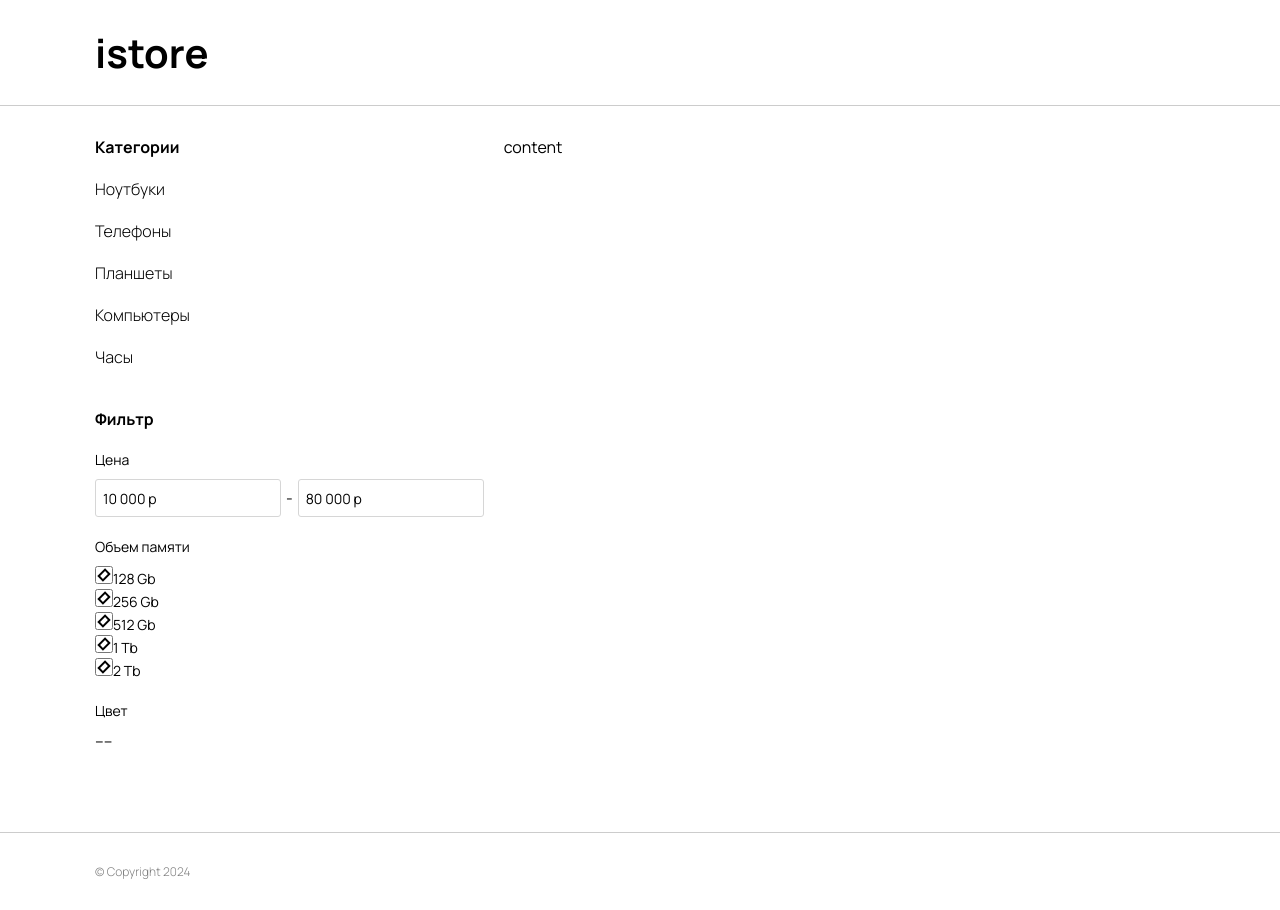
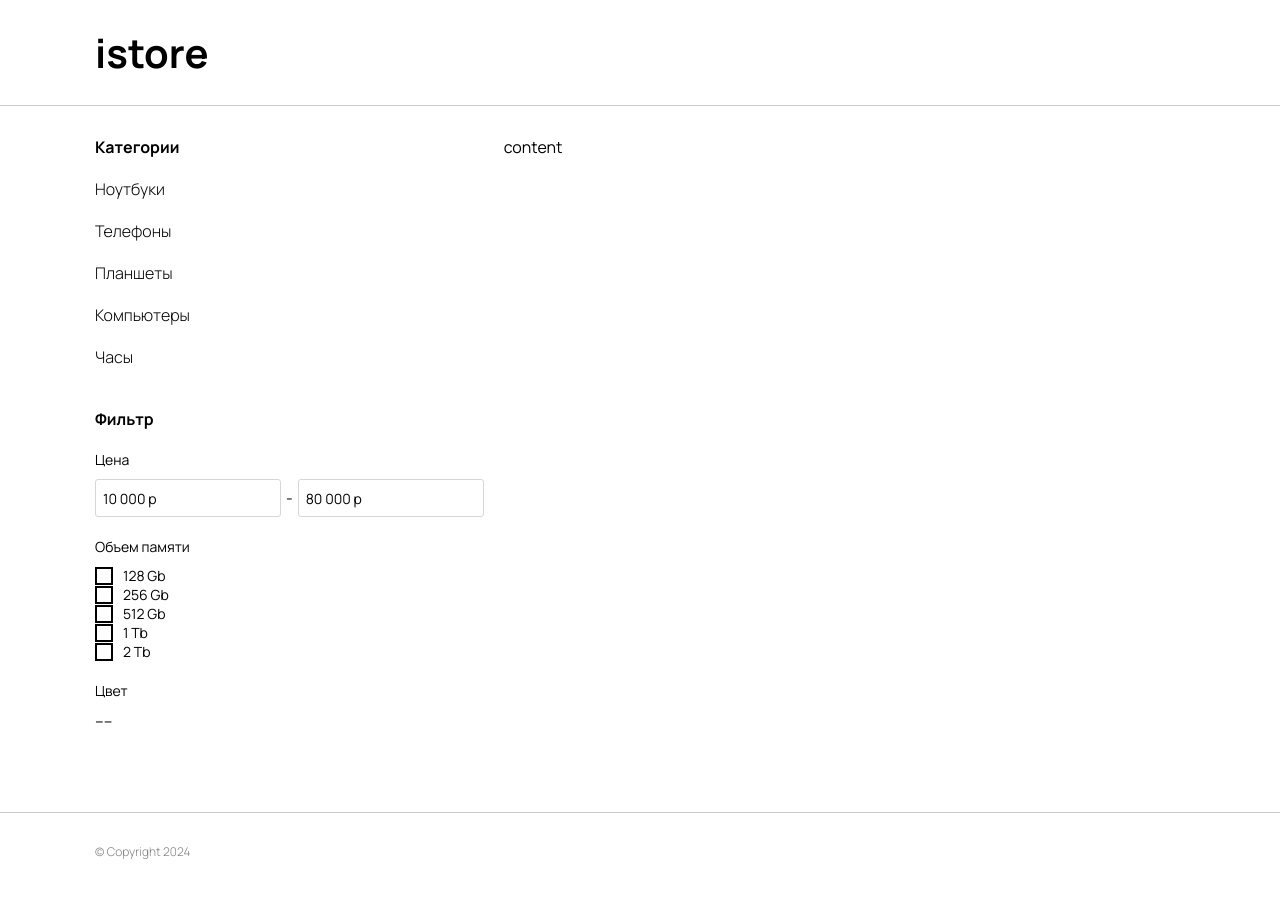
Before and after one commit to Nattyme/istore, a React (Create React App) app: page / in a window 1280 px wide. Built offline with nearby package versions, Linux system fonts and the light colour scheme.

Commit message:
custom checkbox style correction

```diff
--- a/src/components/Checkbox/Checkbox.js
+++ b/src/components/Checkbox/Checkbox.js
@@ -2,11 +2,11 @@ import './style.css';
 
 const Checkbox = (props) => {
     return (
-        <div className="checkbox">
-            <input type="checkbox" className="checkbox__fake"/>
-            <input type="checkbox" className="checkbox__real"/>
+        <label className="checkbox">
+            <input type="checkbox" className="checkbox__real" name="checkbox-filter"/>
+            <span className="checkbox__custom"></span>
             <span className="checkbox__title">{props.value}</span>
-        </div>
+        </label>
     );
 }
 
--- a/src/components/Checkbox/style.css
+++ b/src/components/Checkbox/style.css
@@ -1,3 +1,9 @@
+.checkbox {
+    display: flex;
+    align-items: center;
+    column-gap: 10px;
+}
+
 .checkbox__title {
     font-family: var(--font-family);
     font-weight: 400;
@@ -5,7 +11,7 @@
     color: #000;
 }
 
-.checkbox__fake {
+.checkbox__real {
     position: absolute;
     left: -100vw;
     width: 0;
@@ -13,22 +19,31 @@
     z-index: -99;
 }
 
-.checkbox__real {
-    margin: 0;
+.checkbox__custom {
+    box-sizing: border-box;
+    display: inline-block;
     position: relative;
     width: 18px;
     height: 18px;
     border: 2px solid #000;
 }
 
-.checkbox__real::after {
+.checkbox__custom::after {
     content: "";
     position: absolute;
     left: 50%;
-    top: 50%;
-    transform: translate(-50%, -50%) rotate(45deg);
+    top: 0;
+    transform: translate(-50%, 0) rotate(45deg) scale(0);
 
     width: 4px;
     height: 7px;
     border: 2px solid #000;
+    border-top-color: transparent;
+    border-left-color: transparent;
+
+    transition: transform 0.2s ease-in;
 }
+
+.checkbox__real:checked + .checkbox__custom::after {
+    transform: translate(-50%, 0) rotate(45deg) scale(1);
+}
```
